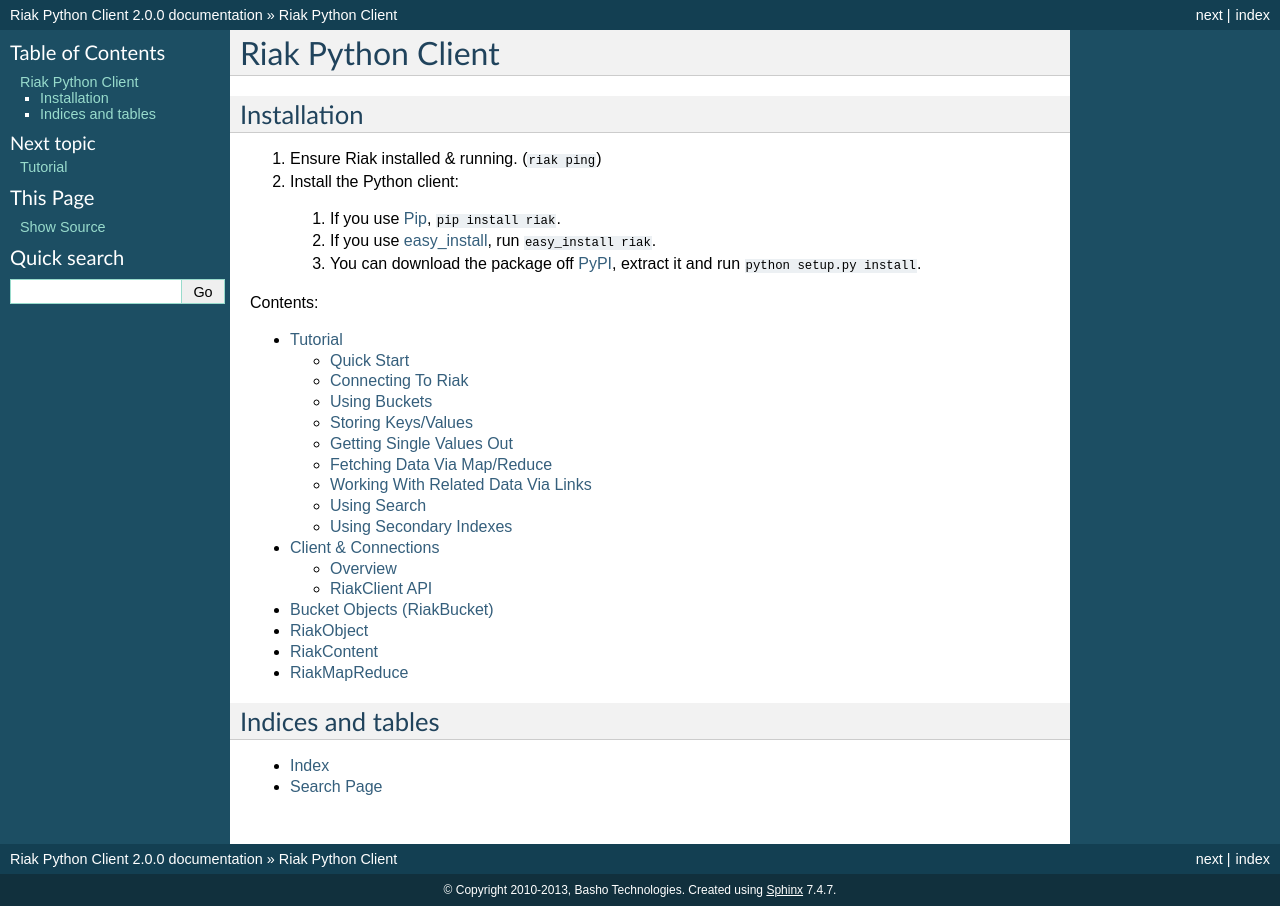
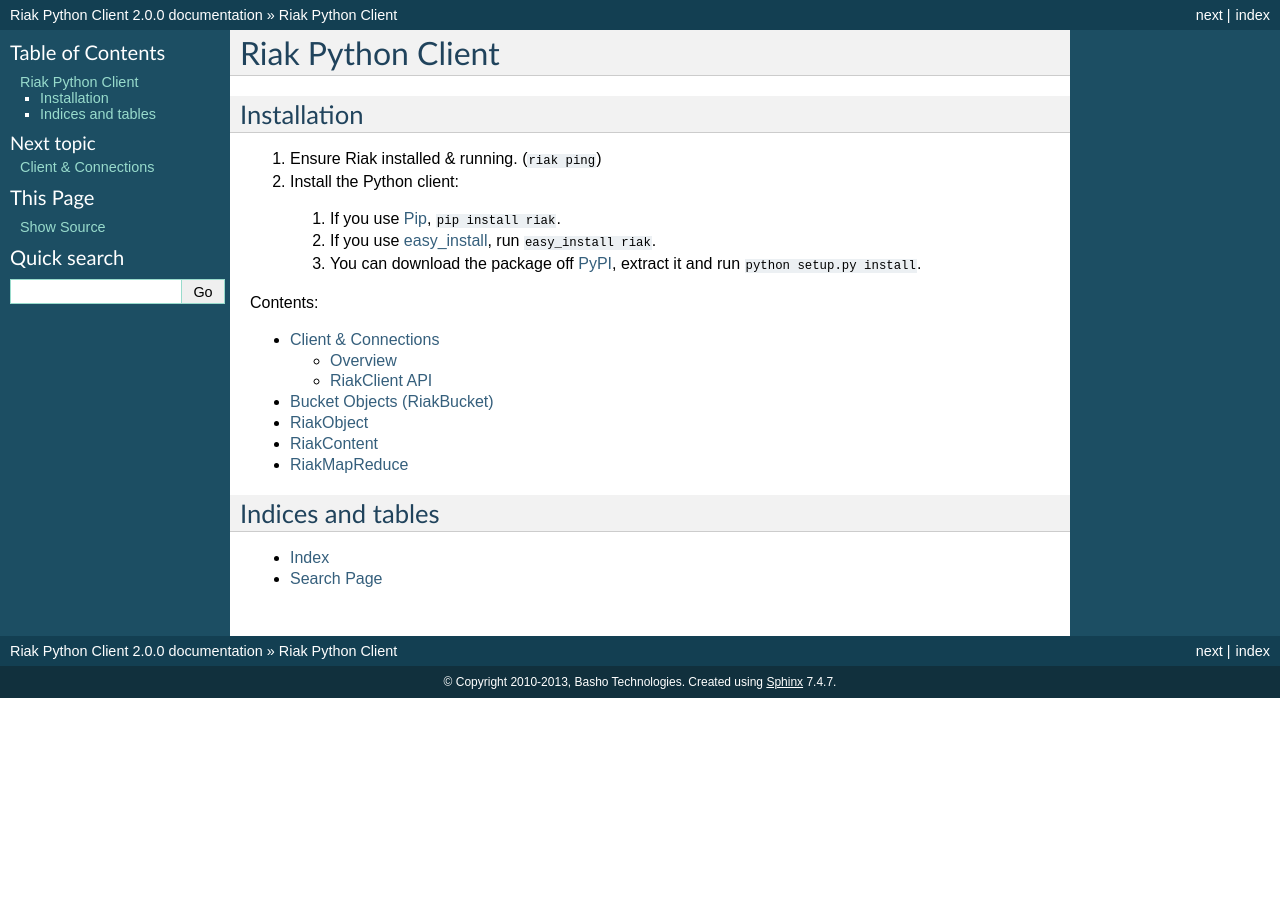
Before and after one commit to basho/riak-python-client, a Sphinx documentation site: the page built from docs/index.rst, in a window 1280 px wide. Built offline with Sphinx 7.4.7, drawn with Linux system fonts in a browser that asks for light colours; some of the changed lines change nothing that is shown.

Commit message:
Remove the tutorial.

```diff
--- a/docs/index.rst
+++ b/docs/index.rst
@@ -21,8 +21,6 @@
 .. toctree::
    :maxdepth: 2
 
-   tutorial
-
    client
    bucket
    riak_object
--- a/docs/tutorial.rst
+++ /dev/null
@@ -1,424 +0,0 @@
-.. ref-tutorial:
-
-========
-Tutorial
-========
-
-This tutorial assumes basic working knowledge of how Riak works & what it can
-do. If you need a more comprehensive overview how to use Riak, please check out
-the `Riak Fast Track`_.
-
-.. _`Riak Fast Track`: http://wiki.basho.com/The-Riak-Fast-Track.html
-
-
-Quick Start
-===========
-
-For the impatient, simple usage of the official Python binding for Riak looks
-like::
-
-    import riak
-
-    # Connect to Riak.
-    client = riak.RiakClient()
-
-    # Choose the bucket to store data in.
-    bucket = client.bucket('test')
-
-
-    # Supply a key to store data under.
-    # The ``data`` can be any data Python's ``json`` encoder can handle.
-    person = bucket.new('riak_developer_1', data={
-        'name': 'John Smith',
-        'age': 28,
-        'company': 'Mr. Startup!',
-    })
-    # Save the object to Riak.
-    person.store()
-
-
-Connecting To Riak
-==================
-
-There are two supported ways to connect to Riak, the HTTP interface & the
-`Protocol Buffers`_ interface. Both provide the same API & full access to
-Riak.
-
-The HTTP interface is easier to setup & is well suited for development use. It
-is the slower of the two interfaces, but if you are only making a handful of
-requests, it is more than capable.
-
-The Protocol Buffers (also called ``protobuf``) is more difficult to setup but
-is significantly faster (2-3x) and is more suitable for production use. This
-interface is better suited to a higher number of requests.
-
-.. _`Protocol Buffers`: http://code.google.com/p/protobuf/
-
-To use the HTTP interface and connecting to a local Riak on the default port,
-no arguments are needed::
-
-    import riak
-
-    client = riak.RiakClient()
-
-The constructor also configuration options such as ``host``, ``http_port``,
-``pb_port`` & ``prefix``. Please refer to the :doc:`client` documentation
-for full details.
-
-To use the Protocol Buffers interface::
-
-    import riak
-
-    client = riak.RiakClient(pb_port=8087, protocol='pbc')
-
-.. warning:
-
-  Riak's default port is 8098. However, when using the Protocol Buffers, the
-  Riak listens on port 8087. If you forget this, you will *NOT* get an
-  immediate error, but will instead receive an error when fetching or storing
-  data to the effect of ``RiakError: 'Socket returned short read 135 -
-  expected 8192'``.
-
-The ``protocol`` argument indicates to the client which backend to use.
-We didn't need to specify it in the HTTP example because ``http`` is the
-default class. Available options are: ``http``, ``https``, & ``pbc``.
-
-
-Using Buckets
-=============
-
-Buckets in Riak's terminology are segmented keyspaces. They are a way to
-categorize different types of data and are roughly analogous to tables in an
-RDBMS.
-
-Once you have a ``client``, selecting a bucket is simple. Provide a string of
-the name of the bucket to use::
-
-    test_bucket = client.bucket('test')
-
-If the bucket does not exist, Riak will create it for you. You can also open
-as many buckets as you need::
-
-    user_bucket = client.bucket('user')
-    profile_bucket = client.bucket('profile')
-    status_bucket = client.bucket('status')
-
-If needed, you can also manually instantiate a bucket like so::
-
-    user_bucket = riak.RiakBucket(client, 'user')
-
-The buckets themselves provide many different methods. The most commonly used
-are:
-
-* ``get`` - Fetches a key's value (decoded from JSON).
-* ``get_binary`` - Also fetches a key's raw value (plain text or binary).
-* ``new`` - Creates a new key/value pair (encoded in JSON).
-* ``new_binary`` - Creates a new key/raw value pair.
-
-See the full :doc:`bucket` documentation for the other methods.
-
-
-Storing Keys/Values
-===================
-
-Once you've got a working client/bucket, the next task at hand is storing data.
-Riak provides several ways to store your data, but the most common are a
-JSON-encoded structure or a binary blob.
-
-To store JSON-encoded data, you'd do something like the following::
-
-  import riak
-
-  client = riak.RiakClient()
-  user_bucket = client.bucket('user')
-
-  # We're creating the user data & keying off their username.
-  new_user = user_bucket.new('johndoe', data={
-      'first_name': 'John',
-      'last_name': 'Doe',
-      'gender': 'm',
-      'website': 'http://example.com/',
-      'is_active': True,
-  })
-  # Note that the user hasn't been stored in Riak yet.
-  new_user.store()
-
-Note that any data Python's ``json`` (or ``simplejson``) encoder can handle is
-fair game.
-
-As mentioned, Riak can also handle binary data, such as images, audio files,
-etc. Storing binary data looks almost identical::
-
-  import riak
-
-  client = riak.RiakClient()
-  user_photo_bucket = client.bucket('user_photo')
-
-  # For example purposes, we'll read a file off the filesystem, but you can get
-  # the data from anywhere.
-  the_photo_data = open('/tmp/johndoe_headshot.jpg', 'rb').read()
-
-  # We're storing the photo in a different bucket but keyed off the same
-  # username.
-  new_user = user_photo_bucket.new_binary('johndoe', data=the_photo_data, content_type='image/jpeg')
-  new_user.store()
-
-You can also manually store data by using ``RiakObject``::
-
-  import riak
-  import time
-  import uuid
-
-  client = riak.RiakClient()
-  status_bucket = client.bucket('status')
-
-  # We use ``uuid.uuid1().hex`` here to create a unique identifier for the status.
-  post_uuid = uuid.uuid1().hex
-  new_status = riak.RiakObject(client, status_bucket, post_uuid)
-
-  # Add in the data you want to store.
-  new_status.set_data({
-      'message': 'First post!',
-      'created': time.time(),
-      'is_public': True,
-  })
-
-  # Set the content type.
-  new_status.set_content_type('application/json')
-
-  # We want to do JSON-encoding on the value.
-  new_status._encode_data = True
-
-  # Again, make sure you save it.
-  new_status.store()
-
-
-Getting Single Values Out
-=========================
-
-Storing data is all well and good, but you'll need to get that data out at a
-later date.
-
-Riak provides several ways to get data out, though fetching single key/value
-pairs is the easiest. Just like storing the data, you can pull the data out
-in either the JSON-decoded form or a binary blob. Getting the JSON-decoded
-data out looks like::
-
-  import riak
-
-  client = riak.RiakClient()
-  user_bucket = client.bucket('user')
-
-  johndoe = user_bucket.get('johndoe')
-
-  # You've now got a ``RiakObject``. To get at the values in a dictionary
-  # form, call:
-  johndoe_dict = johndoe.data
-
-Getting binary data out looks like::
-
-  import riak
-
-  client = riak.RiakClient()
-  user_photo_bucket = client.bucket('user_photo')
-
-  johndoe = user_photo_bucket.get_binary('johndoe')
-
-  # You've now got a ``RiakObject``. To get at the binary data, call:
-  johndoe_headshot = johndoe.data
-
-Manually fetching data is also possible::
-
-  import riak
-
-  client = riak.RiakClient()
-  status_bucket = client.bucket('status')
-
-  # We're using the UUID generated from the above section.
-  first_post_status = riak.RiakObject(client, status_bucket, post_uuid)
-  first_post_status._encode_data = True
-  r = status_bucket.get_r()
-
-  # Calling ``reload`` will cause the ``RiakObject`` instance to load fresh
-  # data/metadata from Riak.
-  first_post_status.reload(r)
-
-  # Finally, pull out the data.
-  message = first_post_status.data['message']
-
-
-Fetching Data Via Map/Reduce
-============================
-
-When you need to work with larger sets of data, one of the tools at your
-disposal is MapReduce_. This technique iterates over all of the data, returning
-data from the map phase & combining all the different maps in the reduce
-phase(s).
-
-.. _MapReduce: http://wiki.basho.com/MapReduce.html
-
-To perform a map operation, such as returning all active users, you can do
-something like::
-
-  import riak
-
-  client = riak.RiakClient()
-  # First, you need to ``add`` the bucket you want to MapReduce on.
-  query = client.add('user')
-  # Then, you supply a Javascript map function as the code to be executed.
-  query.map("function(v) { var data = JSON.parse(v.values[0].data); if(data.is_active == true) { return [[v.key, data]]; } return []; }")
-
-  for result in query.run():
-      # Print the key (``v.key``) and the value for that key (``data``).
-      print "%s - %s" % (result[0], result[1])
-
-  # Results in something like:
-  #
-  # mr_smith - {'first_name': 'Mister', 'last_name': 'Smith', 'is_active': True}
-  # johndoe - {'first_name': 'John', 'last_name': 'Doe', 'is_active': True}
-  # annabody - {'first_name': 'Anna', 'last_name': 'Body', 'is_active': True}
-
-You can also do this manually::
-
-  import riak
-
-  client = riak.RiakClient()
-  query = riak.RiakMapReduce(client).add('user')
-  query.map("function(v) { var data = JSON.parse(v.values[0].data); if(data.is_active == true) { return [[v.key, data]]; } return []; }")
-
-  for result in query.run():
-      print "%s - %s" % (result[0], result[1])
-
-Adding a reduce phase, say to sort by username (key), looks almost identical::
-
-  import riak
-
-  client = riak.RiakClient()
-  query = client.add('user')
-  query.map("function(v) { var data = JSON.parse(v.values[0].data); if(data.is_active == true) { return [[v.key, data]]; } return []; }")
-  query.reduce("function(values) { return values.sort(); }")
-
-  for result in query.run():
-      # Print the key (``v.key``) and the value for that key (``data``).
-      print "%s - %s" % (result[0], result[1])
-
-  # Results in something like:
-  #
-  # annabody - {'first_name': 'Anna', 'last_name': 'Body', 'is_active': True}
-  # johndoe - {'first_name': 'John', 'last_name': 'Doe', 'is_active': True}
-  # mr_smith - {'first_name': 'Mister', 'last_name': 'Smith', 'is_active': True}
-
-
-Working With Related Data Via Links
-===================================
-
-Links_ are powerful concept in Riak that allow, within the key/value pair's
-metadata, relations between objects.
-
-.. _Links: http://wiki.basho.com/Links.html
-
-Adding them to your data is relatively trivial. For instance, we'll link a
-user's statuses to their user data::
-
-  import riak
-  import uuid
-
-  client = riak.RiakClient()
-  user_bucket = client.bucket('user')
-  status_bucket = client.bucket('status')
-
-  johndoe = user_bucket.get('johndoe')
-
-  new_status = status_bucket.new(uuid.uuid1().hex, data={
-      'message': 'First post!',
-      'created': time.time(),
-      'is_public': True,
-  })
-  # Add one direction (from status to user)...
-  new_status.add_link(johndoe)
-  new_status.store()
-
-  # ... Then add the other direction.
-  johndoe.add_link(new_status)
-  johndoe.store()
-
-Fetching the data is equally simple::
-
-  import riak
-
-  client = riak.RiakClient()
-  user_bucket = client.bucket('user')
-
-  johndoe = user_bucket.get('johndoe')
-
-  for status_link in johndoe.get_links():
-      # Since what we get back are lightweight ``RiakLink`` objects, we need to
-      # get the associated ``RiakObject`` to access its data.
-      status = status_link.get()
-      print status.data['message']
-
-
-Using Search
-============
-
-`Riak Search`_ is a new feature available as of Riak 0.13. It allows you to create
-queries that filter on data in the values without writing a MapReduce. It takes
-inspiration from Lucene_, a popular Java-based search library, and incorporates
-a Solr-like interface into Riak. The setup of this is outside the realm of this
-tutorial, but usage of this feature looks like::
-
-  import riak
-
-  client = riak.RiakClient()
-
-  # First parameter is the bucket we want to search within, the second
-  # is the query we want to perform.
-  search_query = client.search('user', 'first_name:[Anna TO John]')
-
-  for result in search_query.run():
-      # You get ``RiakLink`` objects back.
-      user = result.get()
-      user_data = user.data
-      print "%s %s" % (user_data['first_name'], user_data['last_name'])
-
-  # Results in something like:
-  #
-  # John Doe
-  # Anna Body
-
-.. _`Riak Search`: http://wiki.basho.com/Riak-Search.html
-.. _Lucene: http://lucene.apache.org/
-
-Using Secondary Indexes
-=======================
-
-Secondary Indexes is a new feature available as of Riak 1.0. It
-allows you to tag an object with index metadata, and then later find
-the object by querying the metadata, returning a list of matching keys.
-
-Your Riak cluster must have Secondary Indexes enabled. See the Riak
-documentation for details.
-
-Usage of this feature looks like::
-
-    import riak
-
-    client = riak.RiakClient()
-    bucket = client.bucket('mybucket')
-
-    # Create and store the object with indexes...
-    obj = bucket.new('mykey1', 'mydata')
-    obj.add_index('field1_bin', 'val1')
-    obj.add_index('field2_int', 1001)
-    obj.store()
-
-    # Query the indexes. The return value is a list of ``RiakLink`` objects.
-    results = client.index('mybucket', 'field1_bin', 'val1').run()
-
-    # Query the indexes using a range...
-    results = client.index('mybucket', 'field1_bin', 'val1', 'val5').run()
-
-    # Remove an index entry...
-    obj = bucket.get('mykey1')
-    obj.remove_index('field1_bin', 'val1')
-    obj.store()
```
